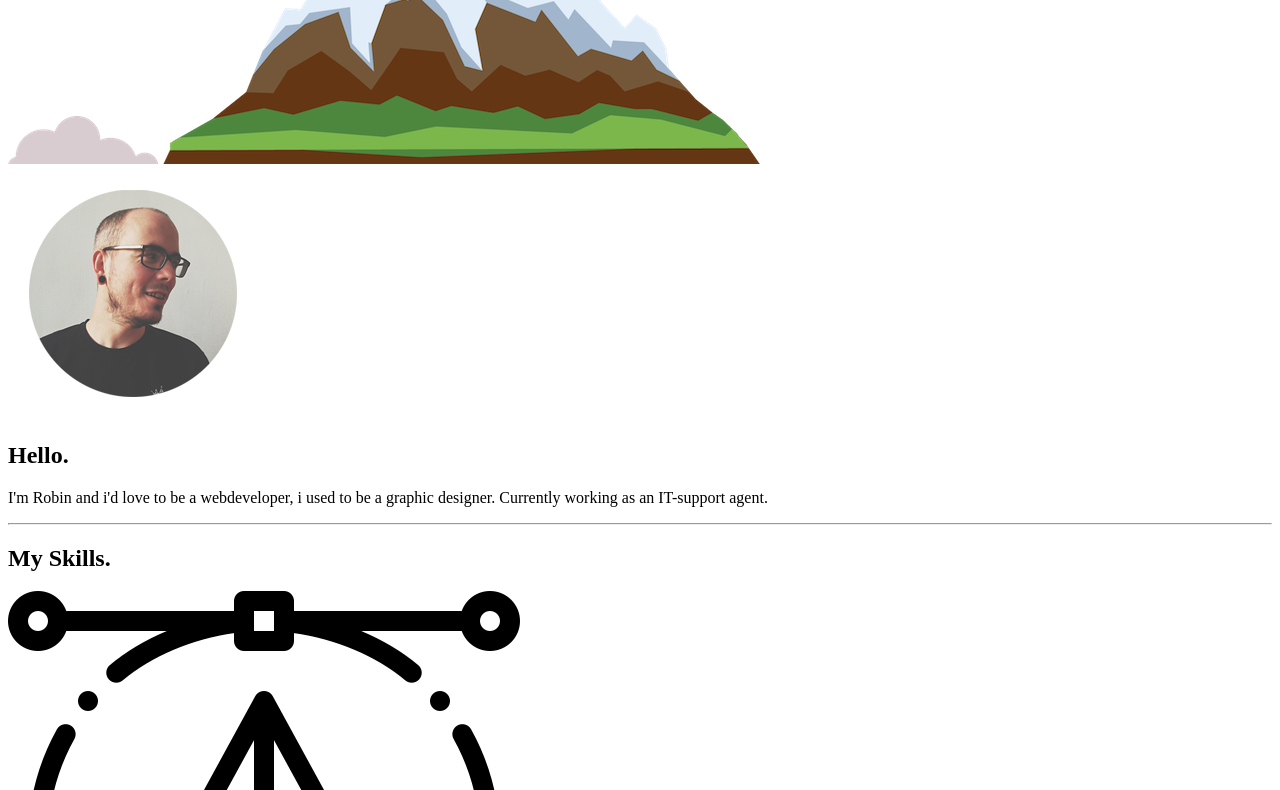
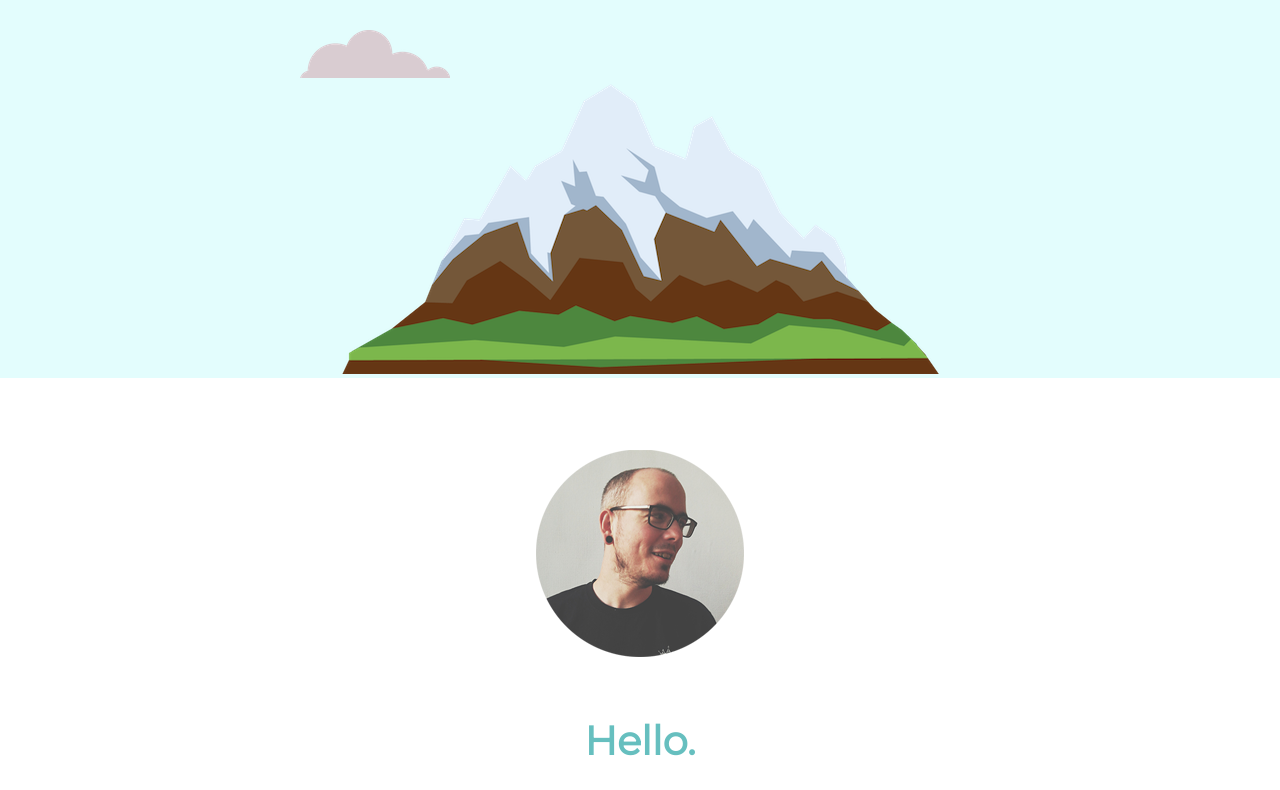
Before and after one commit to robinlibbrecht/personalsite, a plain HTML site: page index.html in a window 1280 px wide. Shown: the part 380-1170 px from the top of the page. Drawn offline with Linux system fonts and the light colour scheme; the site is published under a folder, as on GitHub Pages, so addresses that start at the root find nothing.

Commit message:
Update index.html

```diff
--- a/index.html
+++ b/index.html
@@ -6,7 +6,7 @@
     <meta name="viewport" content="width=device-width, initial-scale=1.0">
     <meta http-equiv="X-UA-Compatible" content="ie=edge">
     <title>Robin Libbrecht</title>
-    <link rel="stylesheet" href="/CSS/styles.css">
+    <link rel="stylesheet" href="css/styles.css">
     <link rel="icon" href="favicon.ico">
     <link href="https://fonts.googleapis.com/css?family=Merriweather|Montserrat|Sacramento&display=swap" rel="stylesheet">
 
```
